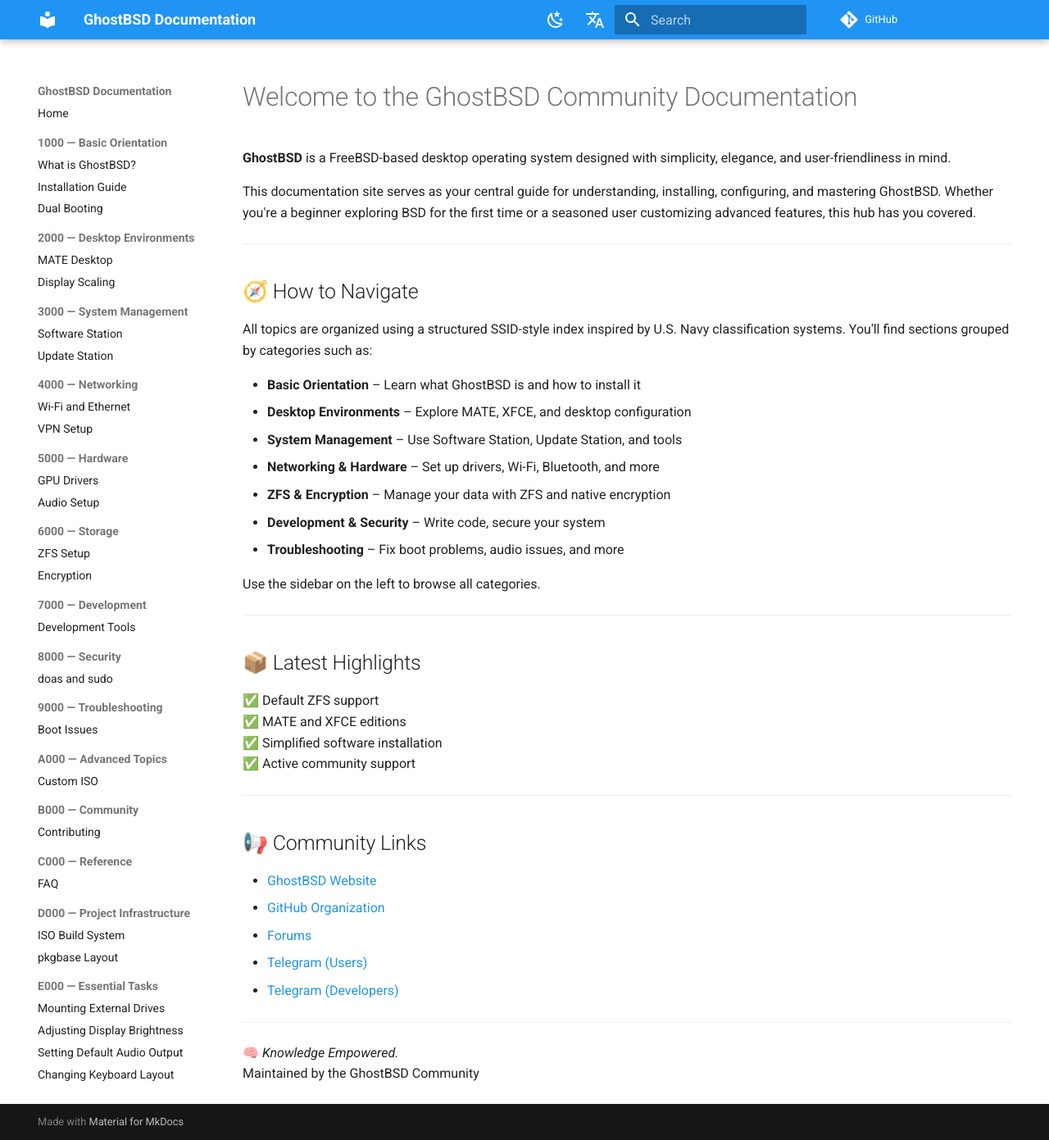
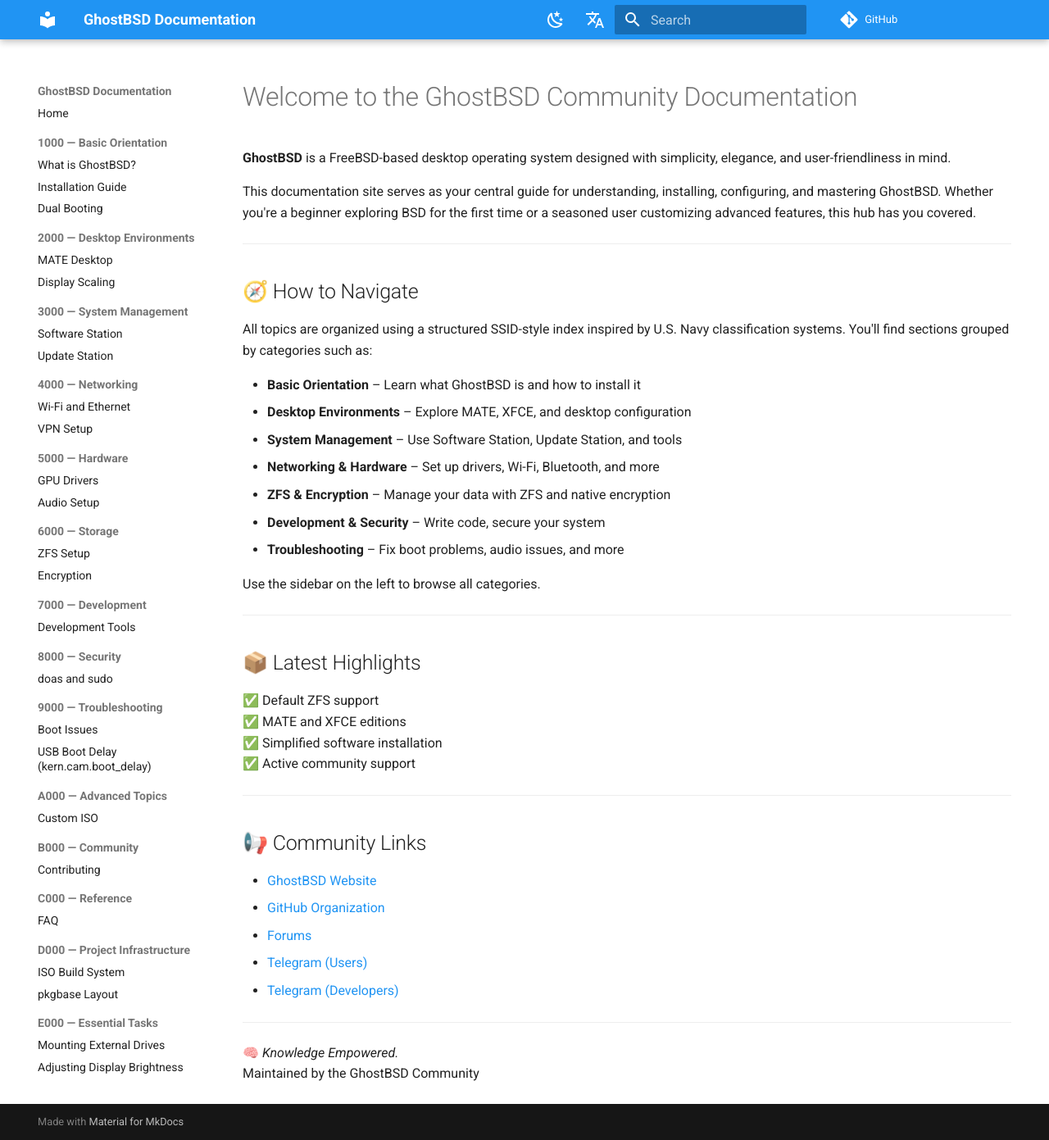
Before and after one commit to GhostBSD-Community/Documentation, an MkDocs documentation site: the page built from docs/index.md, in a window 1280 px wide and 1391 px high. Shown: the whole window at 82% size. Built offline with MkDocs 1.6.1 and Material for MkDocs 9.7.7, drawn with Linux system fonts in a browser that asks for light colours; comment, search, counter and statistics services are not loaded.

Commit message:
Add - USB Boot Delay

```diff
--- a/mkdocs.yml
+++ b/mkdocs.yml
@@ -30,6 +30,8 @@
       - doas and sudo: en/8000-security/8100-doas-sudo.md
   - 9000 — Troubleshooting:
       - Boot Issues: en/9000-troubleshooting/9100-boot-issues.md
+      - USB Boot Delay (kern.cam.boot_delay): en/9000-troubleshooting/9200-usb-boot-delay.md
+
   - A000 — Advanced Topics:
       - Custom ISO: en/A000-advanced/100-custom-iso.md
   - B000 — Community:
```
